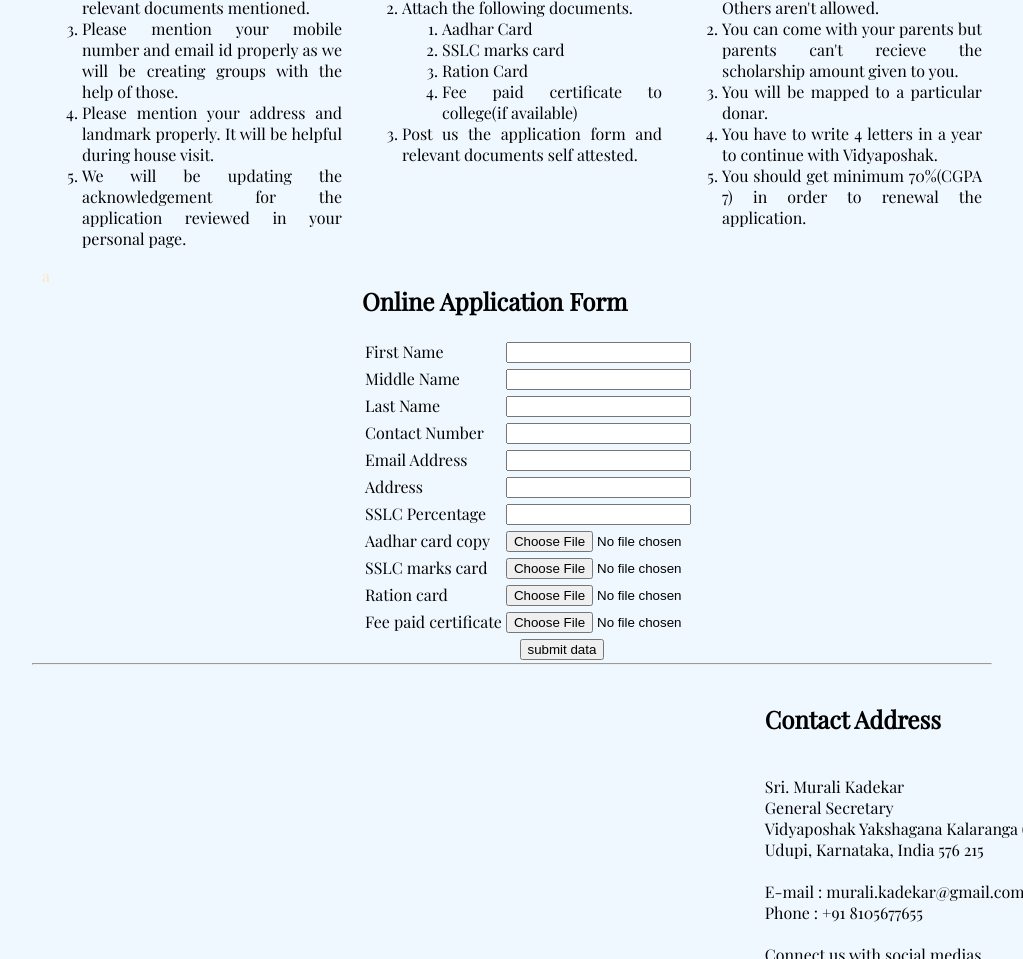
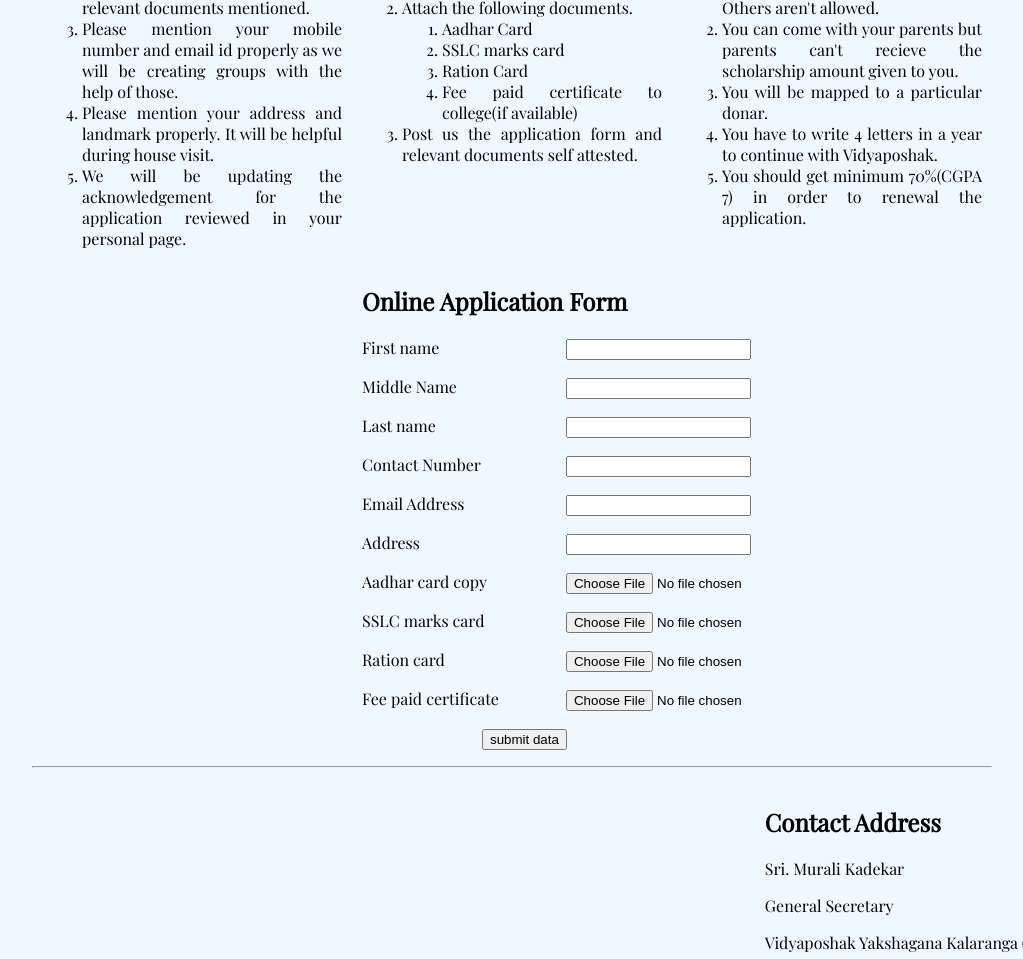
Before and after one commit to deepak-acharya-97/final-assignment-1, a plain HTML site: page register.html in a window 1280 px wide. Shown: the part 221-1180 px from the top of the page, without its empty margins (128-1151 px from the left). Drawn offline with nearby package versions, Linux system fonts and the light colour scheme.

Commit message:
assignment 1 form has been changed

```diff
--- a/css/style.css
+++ b/css/style.css
@@ -464,5 +464,12 @@ footer {
 } /* footer tag starts */
 /* color class starts */
 .color {
-  color: bisque;
+  color: aliceblue;
 }/* color class ends */
+label {
+  display: inline-block;
+  width: 200px;
+}
+#alignright {
+  margin-left: 120px;
+}
--- a/register.html
+++ b/register.html
@@ -9,7 +9,8 @@
 </head>
 
 <body>
-  <header class="container_12 navbar"> <!--header element which includes logo,organisation name and navigation bar-->
+  <header class="container_12 navbar">
+    <!--header element which includes logo,organisation name and navigation bar-->
     <div class="grid_3">
       <img src="img/logo.jpg" height=60px; width=70px; alt="vidyaposhak logo" />
     </div>
@@ -19,11 +20,13 @@
     <div class="grid_5">
       <nav class="navbar alignRight">
         <a href="index.html">Home</a>
+        <a href="#">About</a>
         <a href="#">Contact</a>
       </nav>
     </div>
   </header>
-  <article class="container_12"> <!--3 column layout explaining the instructions to fill the application form-->
+  <article class="container_12">
+    <!--3 column layout explaining the instructions to fill the application form-->
     <div class="grid_4">
       <h2>Instructions to fill online application form</h2>
       <ol>
@@ -60,125 +63,91 @@
       </ol>
     </div>
   </article>
-  <article class="container_12"> <!--application form-->
+  <article class="container_12">
+    <!--application form-->
     <div class="grid_4 color">
-      a
+      doesnotdisplayed
     </div>
     <div class="grid_8">
       <h2>Online Application Form</h2>
       <form action="" method="POST">
-        <table>
-          <tr>
-            <td>
-              First Name
-            </td>
-            <td>
-              <input type="text" name="first" />
-            </td>
-          </tr>
-          <tr>
-            <td>
-              Middle Name
-            </td>
-            <td>
-              <input type="text" name="middle" />
-            </td>
-          </tr>
-          <tr>
-            <td>
-              Last Name
-            </td>
-            <td>
-              <input type="text" name="last" />
-            </td>
-          </tr>
-          <tr>
-            <td>
-              Contact Number
-            </td>
-            <td>
-              <input type="text" name="contact" />
-            </td>
-          </tr>
-          <tr>
-            <td>
-              Email Address
-            </td>
-            <td>
-              <input type="text" name="email" />
-            </td>
-          </tr>
-          <tr>
-            <td>
-              Address
-            </td>
-            <td>
-              <input type="text" name="address" />
-            </td>
-          </tr>
-          <tr>
-            <td>
-              SSLC Percentage
-            </td>
-            <td>
-              <input type="text" name="sslc" />
-            </td>
-          </tr>
-          <tr>
-            <td>
-              Aadhar card copy
-            </td>
-            <td>
-              <input type="file" name="aadhar card copy" />
-            </td>
-          </tr>
-          <tr>
-            <td>
-              SSLC marks card
-            </td>
-            <td>
-              <input type="file" name="sslc marks card" />
-            </td>
-          </tr>
-          <tr>
-            <td>
-              Ration card
-            </td>
-            <td>
-              <input type="file" name="ration card" />
-            </td>
-          </tr>
-          <tr>
-            <td>
-              Fee paid certificate
-            </td>
-            <td>
-              <input type="file" name="fee paid reciept" />
-            </td>
-          </tr>
-          <tr>
-            <td align=center colspan="2">
-              <input type=submit value="submit data" />
-            </td>
-          </tr>
+        <p>
+          <label for="first">First name
+          </label>
+          <input type="text" name="first" id="first" />
+        </p>
+        <p>
+          <label for="middle">Middle Name
 
-        </table>
+          </label>
+          <input type="text" name="middle" id="middle" />
+        </p>
+        <p>
+          <label for="last">Last name
+
+          </label>
+          <input type="text" name="last" id="last" />
+        </p>
+        <p>
+          <label for="contact">Contact Number
+
+          </label>
+          <input type="text" name="contact" id="contact" />
+        </p>
+        <p>
+          <label for="email">Email Address
+
+          </label>
+          <input type="text" name="email" id="email" />
+        </p>
+        <p>
+          <label for="address">Address
+
+          </label>
+          <input type="text" name="address" id="address" />
+        </p>
+        <p>
+          <label for="aadhar">Aadhar card copy
+
+          </label>
+          <input type="file" name="aadhar" id="aadhar" />
+        </p>
+        <p>
+          <label for="sslc">SSLC marks card
+
+          </label>
+          <input type="file" name="sslc" id="sslc" />
+        </p>
+        <p>
+          <label for="ration">Ration card
+
+          </label>
+          <input type="file" name="ration" id="ration" />
+        </p>
+        <p>
+          <label for="fee">Fee paid certificate
+
+          </label>
+          <input type="file" name="fee" id="fee" />
+        </p>
+        <p id="alignright">
+          <input type=submit value="submit data" />
+        </p>
       </form>
     </div>
     <hr />
   </article>
-  <footer id="c"> <!--footer for contact address-->
+  <footer id="c">
+    <!--footer for contact address-->
     <h2>Contact Address</h2>
-    <br /> Sri. Murali Kadekar
-    <br /> General Secretary
-    <br /> Vidyaposhak Yakshagana Kalaranga (R.)
-    <br /> Udupi, Karnataka, India 576 215
-    <br />
-    <br /> E-mail : murali.kadekar@gmail.com
-    <br /> Phone : +91 8105677655
-    <br />
-    <br /> Connect us with social medias
-    <br />
+    <p> Sri. Murali Kadekar </p>
+    <p> General Secretary </p>
+    <p> Vidyaposhak Yakshagana Kalaranga (R.)</p>
+    <p> Udupi, Karnataka, India 576 215</p>
+    <p> E-mail : murali.kadekar@gmail.com</p>
+    <p> Phone : +91 8105677655</p>
+    <p> Connect us with social medias</p>
+
     <img src="img/fb.jpg" height="39px" width="39px" alt="fb image" />
     <img src="img/gplus.jpg" height="39px" width="39px" alt="gplus image" />
     <img src="img/twitter.jpg" height="39px" width="39px" alt="twitter image" />
```
Also changed, not shown: index.html (+28 -29 lines).
